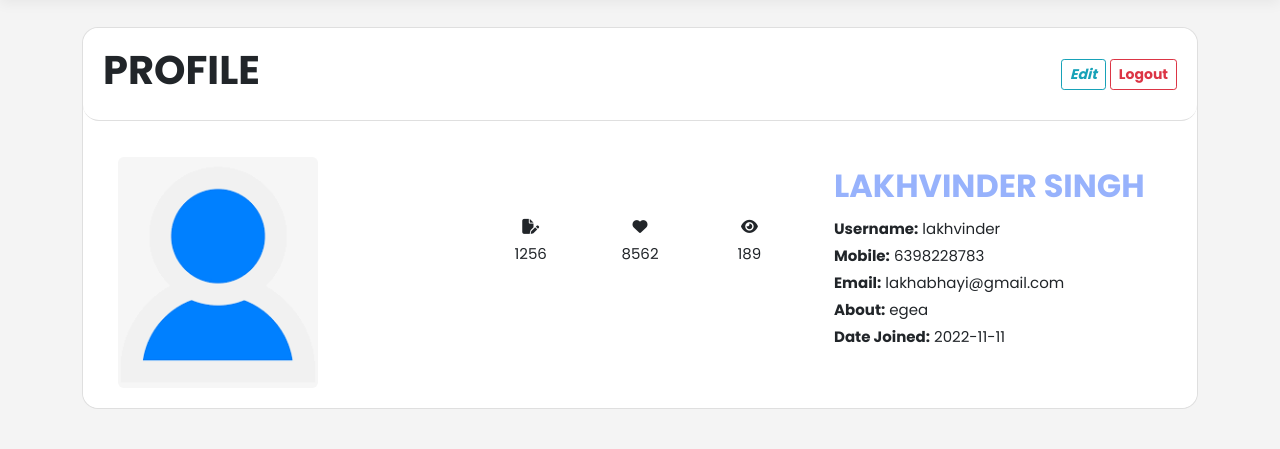
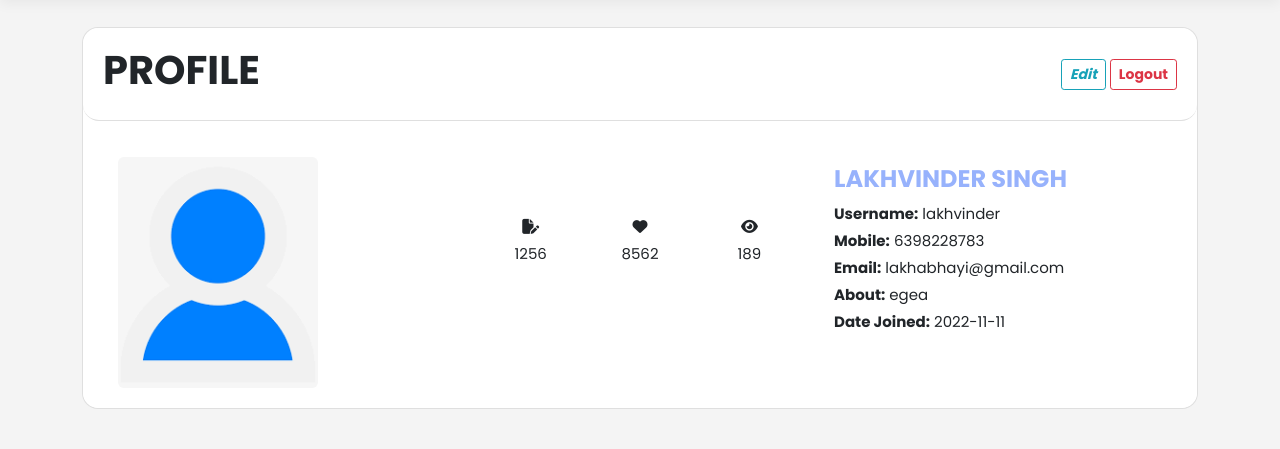
Before and after one commit to Copilot8/pahadiGuru, a Flask app: page /dashboard in a window 1280 px wide. Shown: the part 71-520 px from the top of the page. Run offline with Flask 2, Linux system fonts and the light colour scheme; a user stored in the database is signed in; data comes from the database, SQL or seed files in the repository; some libraries are stand-ins or nearby versions.

Commit message:
Update dashboard.html

```diff
--- a/templates/dashboard.html
+++ b/templates/dashboard.html
@@ -60,7 +60,7 @@
 
 
                 <div class="col"  style="min-width: 14.125rem;" >
-                    <strong style="font-size: 2rem; color: #97B2FC;">{{current_user.name | upper}}</strong>
+                    <strong style="font-size: 1.5rem; color: #97B2FC;">{{current_user.name | upper}}</strong>
                     <br>
 
                     <strong>Username:</strong>
```
